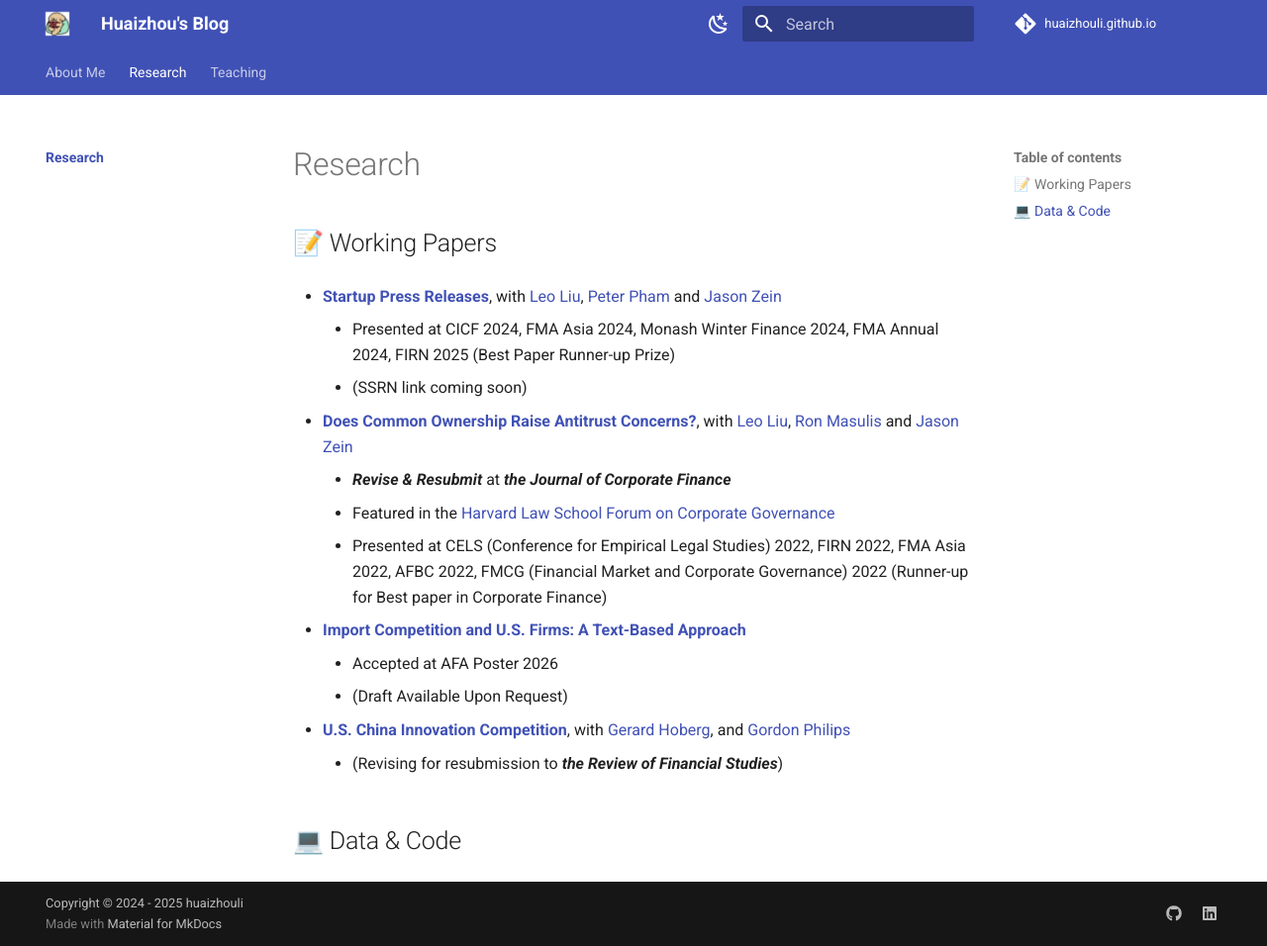
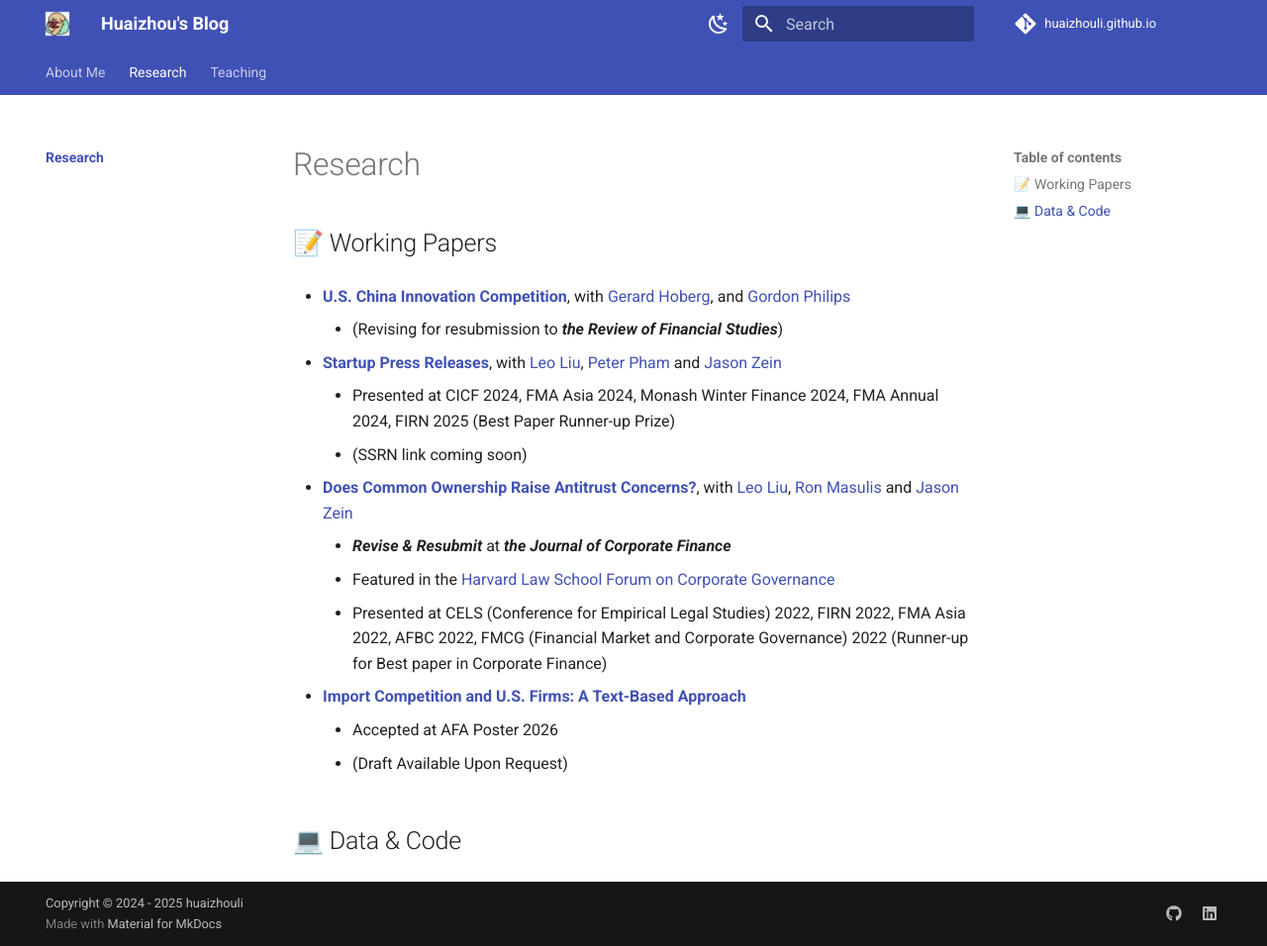
Before and after one commit to huaizhouli/huaizhouli.github.io, an MkDocs documentation site: the page built from docs/research/index.md, in a window 1280 px wide and 956 px high. Shown: the whole window at 99% size. Built offline with MkDocs 1.6.1 and Material for MkDocs 9.7.7, drawn with Linux system fonts in a browser that asks for light colours; comment, search, counter and statistics services are not loaded; part of the change alters nothing that is shown.

```diff
--- a/docs/research/index.md
+++ b/docs/research/index.md
@@ -1,6 +1,9 @@
 # Research
 
 ## 📝 Working Papers
+
+- [**U.S. China Innovation Competition**](https://papers.ssrn.com/sol3/papers.cfm?abstract_id=6730426), with [Gerard Hoberg](https://faculty.marshall.usc.edu/Gerard-Hoberg/), and [Gordon Philips](https://faculty.tuck.dartmouth.edu/gordon-phillips/)
+    - (Revising for resubmission to **_the Review of Financial Studies_**)
 
 - [**Startup Press Releases**](https://www.dropbox.com/scl/fi/718hh9p7cngcd8izkwu8a/main.pdf?rlkey=gdleuhzts0g7iaggxsk9efte0&st=14bcrcd3&dl=0), with [Leo Liu](https://leoliu0.github.io/), [Peter Pham](https://sites.google.com/view/peterkienpham/home) and [Jason Zein](https://www.jasonzein.com/)
     - Presented at CICF 2024, FMA Asia 2024, Monash Winter Finance 2024, FMA Annual 2024, FIRN 2025 (Best Paper Runner-up Prize)
@@ -15,7 +18,4 @@
     - Accepted at AFA Poster 2026
     - (Draft Available Upon Request)
 
-- [**U.S. China Innovation Competition**](https://www.dropbox.com/scl/fi/k52cikcw6ks3vpwtrm9rj/main_language_updated.pdf?rlkey=1ikau9de6c7r2a7lqgrsgssyi&st=knj3g0tq&dl=0), with [Gerard Hoberg](https://faculty.marshall.usc.edu/Gerard-Hoberg/), and [Gordon Philips](https://faculty.tuck.dartmouth.edu/gordon-phillips/)
-    - (Revising for resubmission to **_the Review of Financial Studies_**)
-
 ## 💻 Data & Code
```
